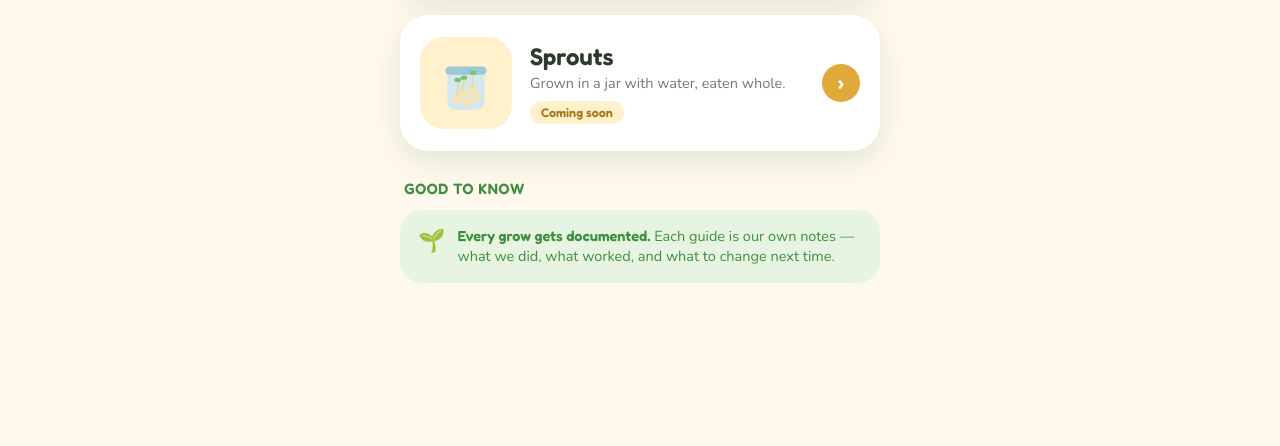
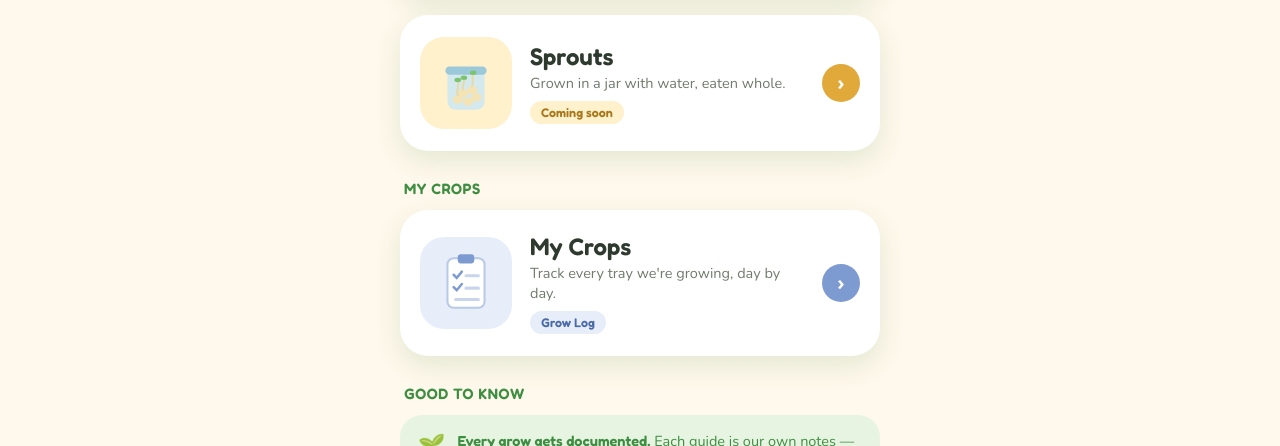
Before and after one commit to Dabe-Installations/microgreens, a plain HTML site: page index.html in a window 1280 px wide. Shown: the part 354-800 px from the top of the page. Drawn offline with nearby package versions, Linux system fonts and the light colour scheme.

Commit message:
Add files via upload

```diff
--- a/index.html
+++ b/index.html
@@ -68,6 +68,10 @@
   .card.sp .count{background:var(--sprout-bg);color:#A8771A}
   .card.mg .go{background:var(--green)}
   .card.sp .go{background:#E0A93A}
+  a.card{text-decoration:none}
+  .card.cr .art{background:#E7EEFA}
+  .card.cr .count{background:#E7EEFA;color:#4A6AA8}
+  .card.cr .go{background:#7E9BD1}
   .label{font-family:'Fredoka',sans-serif;font-weight:600;color:var(--green-dark);font-size:15px;letter-spacing:.6px;text-transform:uppercase;margin:10px 4px -6px}
   .tip{background:var(--mint);border-radius:22px;padding:16px 18px;font-size:14.5px;color:var(--green-dark);display:flex;gap:12px;align-items:flex-start;line-height:1.4}
   .tip b{font-family:'Fredoka',sans-serif;font-weight:600}
@@ -122,7 +126,18 @@
       <span class="go">›</span>
     </button>
 
-    <div class="label rise d3">Good to know</div>
+    <div class="label rise d3">My Crops</div>
+    <a class="card cr rise d3" href="logbook.html">
+      <div class="art">
+        <svg width="66" height="66" viewBox="0 0 64 64"><rect x="14" y="8" width="36" height="48" rx="6" fill="#FFFFFF" stroke="#B9C9E6" stroke-width="2"/><rect x="24" y="4" width="16" height="9" rx="3" fill="#7E9BD1"/>
+          <g stroke="#7E9BD1" stroke-width="2.4" stroke-linecap="round" fill="none"><path d="M20 24l3 3 5-6"/><path d="M20 36l3 3 5-6"/></g>
+          <g stroke="#C9D5EC" stroke-width="3" stroke-linecap="round"><path d="M32 25h12"/><path d="M32 37h12"/><path d="M22 48h22"/></g></svg>
+      </div>
+      <div><h3>My Crops</h3><p>Track every tray we're growing, day by day.</p><span class="count">Grow Log</span></div>
+      <span class="go">›</span>
+    </a>
+
+    <div class="label rise d4">Good to know</div>
     <div class="tip rise d4"><span style="font-size:22px">🌱</span><div><b>Every grow gets documented.</b> Each guide is our own notes — what we did, what worked, and what to change next time.</div></div>
   </main>
 </div>
```
